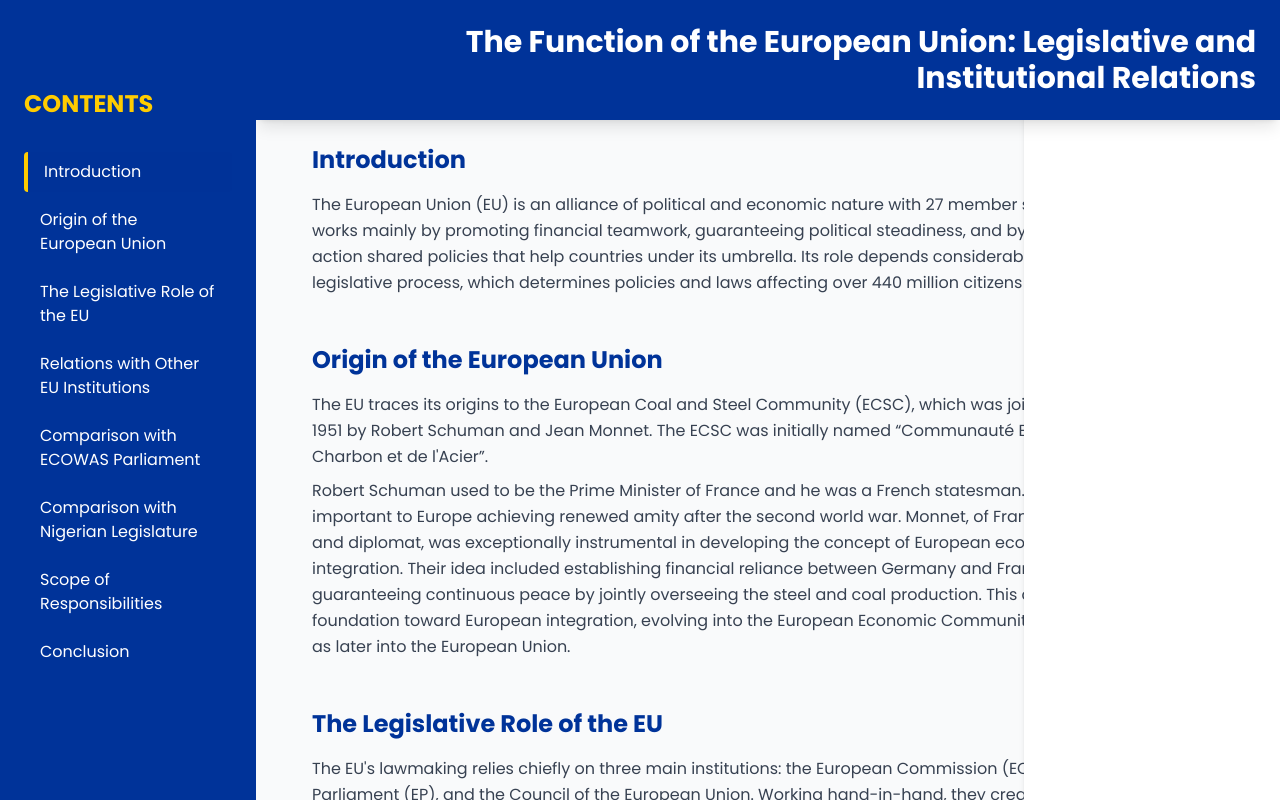
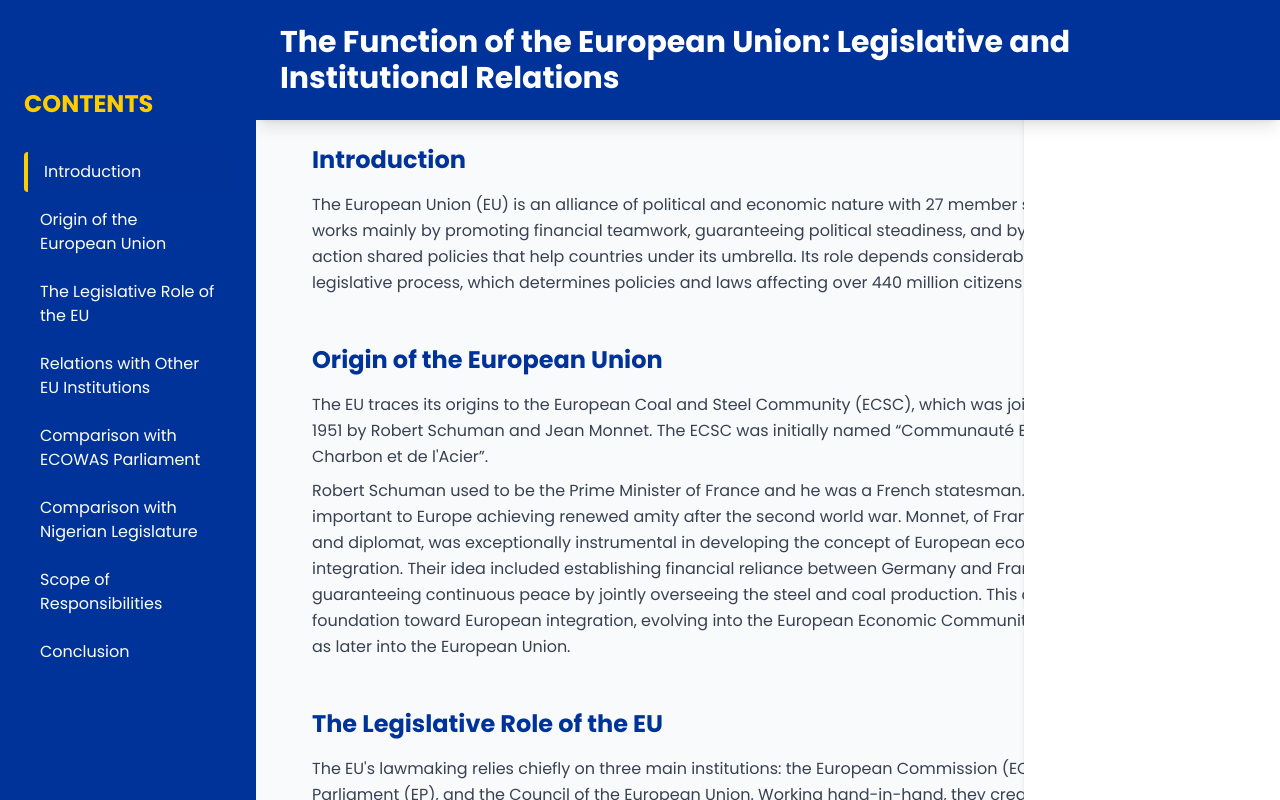
Before and after one commit to abupraise/legislations-institutions, a React (Vite) app: page / in a window 1280 px wide. Built offline with nearby package versions, Linux system fonts and the light colour scheme.

Commit message:
Updating page

```diff
--- a/src/App.tsx
+++ b/src/App.tsx
@@ -101,8 +101,8 @@
       </nav>
 
       <div className="h-screen overflow-auto flex flex-col md:ml-64 transition-all duration-300 ease-in-out">
-        <header className="sticky top-0 z-30 bg-eu-blue text-white py-6 shadow-lg flex justify-center sm:justify-end text-center">
-          <h1 className="text-2xl md:text-3xl font-bold sm:text-right px-6">
+        <header className="sticky top-0 z-30 bg-eu-blue text-white py-6 shadow-lg flex justify-center sm:justify-start text-center">
+          <h1 className="text-2xl md:text-3xl font-bold sm:text-left px-6">
             The Function of the European Union: Legislative and Institutional Relations
           </h1>
         </header>
```
